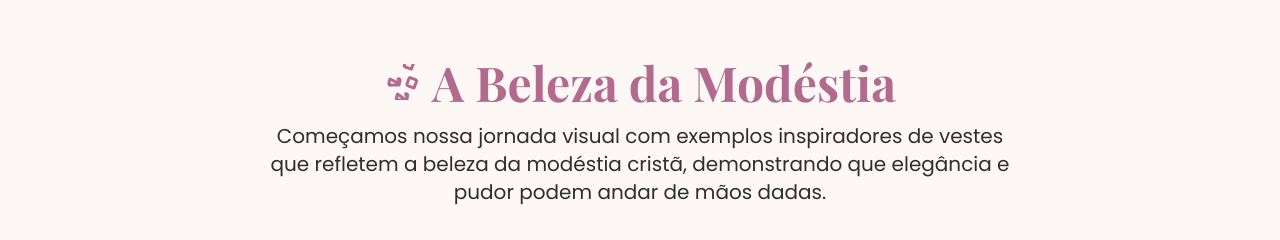
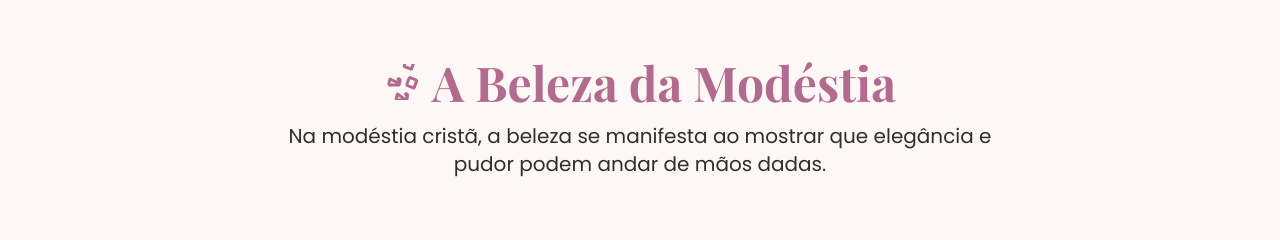
Before and after one commit to andrefesan/adeuza, a plain HTML site: page index.html in a window 1280 px wide. Shown: the part 710-950 px from the top of the page. Drawn offline with nearby package versions, Linux system fonts and the light colour scheme.

Commit message:
Atualização

```diff
--- a/index.html
+++ b/index.html
@@ -170,7 +170,7 @@
                     <svg xmlns="http://www.w3.org/2000/svg" width="36" height="36" viewBox="0 0 24 24" fill="none" stroke="currentColor" stroke-width="2" stroke-linecap="round" stroke-linejoin="round" class="lucide lucide-sparkles"><path d="M9.9 10.9c.3.9-.4 1.6-1.3 1.3L4 10l-.7 2.7c-.3.9.4 1.6 1.3 1.3L10 14l.7-2.7c.3-.9-.4-1.6-1.3-1.3Z"/><path d="M18.5 2.5c.2.5-.2 1-.7.8l-3.5-1.3c-.5-.2-1-.7-.8-1.2l1.3-3.5c.2-.5.7-1 .8-.8l3.5 1.3c.5.2 1 .7.8 1.2L18.5 2.5Z"/><path d="M15.4 22.3c.3.9-.4 1.6-1.3 1.3L9 20l-.7 2.7c-.3.9.4 1.6 1.3 1.3L15 24l.7-2.7c.3-.9-.4-1.6-1.3-1.3Z"/><path d="M20.3 15.1c.2.5-.2 1-.7.8l-3.5-1.3c-.5-.2-1-.7-.8-1.2l1.3-3.5c.2-.5.7-1 .8-.8l3.5 1.3c.5.2 1 .7.8 1.2L20.3 15.1Z"/></svg>
                     <span>A Beleza da Modéstia</span>
                 </h2>
-                <p class="mt-4 max-w-3xl mx-auto text-xl text-[#2E2E2E]">Começamos nossa jornada visual com exemplos inspiradores de vestes que refletem a beleza da modéstia cristã, demonstrando que elegância e pudor podem andar de mãos dadas.</p>
+                <p class="mt-4 max-w-3xl mx-auto text-xl text-[#2E2E2E]">Na modéstia cristã, a beleza se manifesta ao mostrar que elegância e pudor podem andar de mãos dadas.</p>
                 <div class="grid grid-cols-1 md:grid-cols-2 gap-10 mt-16">
                     <!-- Adicionada a classe 'clickable-element' para as imagens -->
                     <div class="bg-white rounded-xl overflow-hidden shadow-xl card-hover border border-[#FCEEEF] clickable-element">
```
